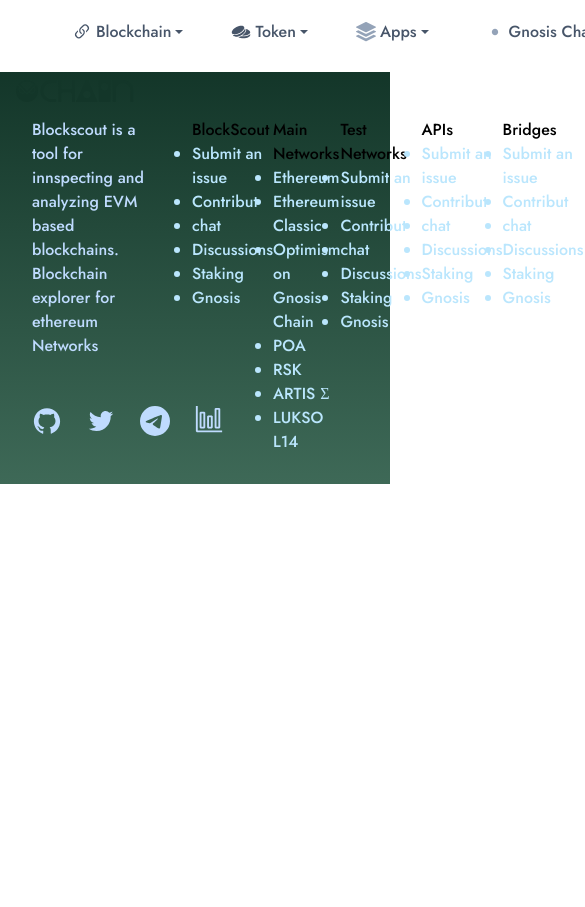
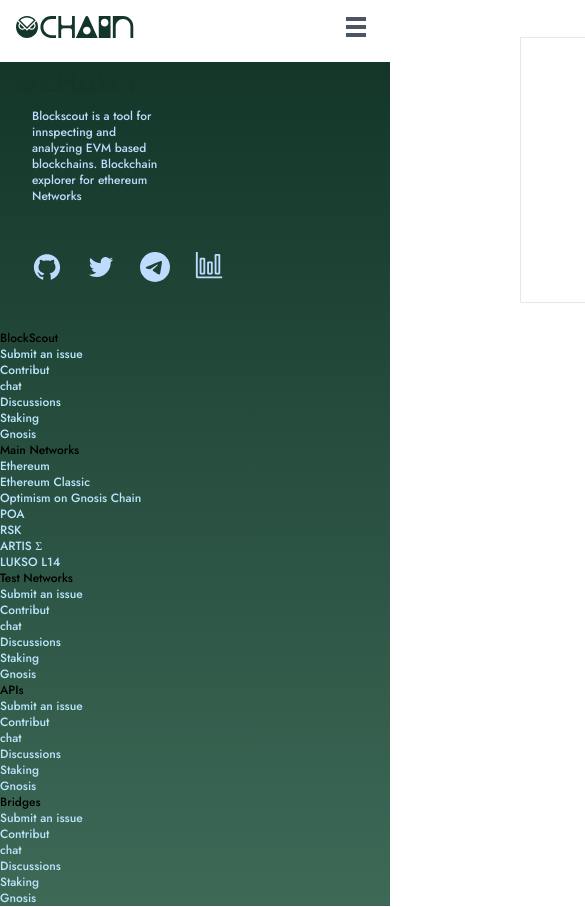
Before and after one commit to Internship-ADIGOS/Clone-project, a React (Vite) app: page / in a window 390 px wide. Shown: the top 907 px of the page, 585 px wide, since content can reach past the window. Before the commit the page ends 844 px from the top, so only its background shows below. Built offline with nearby package versions, Linux system fonts and the light colour scheme.

Commit message:
changes applied

```diff
--- a/src/components/Footer.jsx
+++ b/src/components/Footer.jsx
@@ -50,12 +50,12 @@
         "Gnosis",
     ]
   return (
-    <div className='bottom-0 w-full bg-gradient-to-b from-dark to-light font-sans'>
+    <div className='bottom-0 w-full  bg-gradient-to-b from-dark to-light font-sans'>
        <div id='logo' className='flex m-2 p-2 rounded-lg'>
         <img src={logowhite} alt="logo"/>
       </div>
 
-      <div className='flex justify-between'>
+      <div className='block md:flex text-xs md:text-base justify-between'>
       <div className='w-32 text-blue-200 mx-8'>
         <p>Blockscout is a tool for innspecting and analyzing EVM based blockchains. Blockchain explorer for ethereum Networks</p>
         <div className='flex text-3xl justify-between w-48 py-12'>
--- a/src/components/Navbar.jsx
+++ b/src/components/Navbar.jsx
@@ -16,11 +16,11 @@
   return (
     <div className='flex h-22 text-slate-600'>
       {/* logo */}
-      <div id='logo' className='w-2/4 px-3 p-2 m-2'>
-        <img src={logo} alt="logo"  className='md:text-2xl sm-text-2xl'/>
+      <div id='logo' className='block w-full p-2 m-2 md:flex md:w-1/4'>
+        <img src={logo} alt="logo" className='object-fill md:text'/>
       </div>
 
-      <div className='flex p-2 w-auto'>
+      <div className='hidden md:flex md:p-2'>
         {/* blockchain  */}
         <div id="blockchain" className='inline px-2'>
           <button id="dropbtn" className='flex items-center p-3'>
@@ -97,7 +97,7 @@
           <h1>Gnosis Chain</h1>
           <IoMdArrowDropdown />
           </button>
-           <div id="dropdown" className='bg-white rounded-md hidden '>
+           <div id="dropdown" className='bg-white rounded-md hidden'>
             <ul className='p-1'>
               <h1 className='text-xl'>Blocks</h1>
               <li className='block px-4 py-1'><a>Blocks</a></li>
@@ -116,11 +116,11 @@
       </div>
 
       {/* dark theme */}
-      <div className='flex text-2xl p-2 items-center'>
+      <div className='hidden md:flex text-2xl p-2 items-center'>
         <MdDarkMode />
       </div>
 
-      <div className='flex p-2 w-64 items-center'>
+      <div className='hidden md:flex p-2 w-64 items-center'>
       <div className='flex text-xl w-28 items-center'>
        <BsFillPersonFill />
        <a href='/signin' className='font-sans text-base px-2'>Sign in</a>
@@ -128,12 +128,27 @@
       </div>
 
       {/* serachbar */}
-      <div id='input' className='flex inline px-3 outline-1 p-2 w-full items-center bg-slate-200'>
+      <div id='input' className='hidden md:flex inline px-3 outline-1 p-2 w-full items-center bg-slate-200'>
         <div className='text-3xl bg-slate-200'>
         <FiSearch />
         </div>
         <input className='w-full h-9 outline-0 bg-slate-200' placeholder='Search by adress, token symbol, name, transaction'/>
       </div>
+
+      <button className="block md:hidden -right-full py-3 px-4 mx-2 rounded focus:outline-none hover:bg-gray-200">
+        <div className='w-5 h-1 bg-gray-600 mb-1'></div>
+        <div className='w-5 h-1 bg-gray-600 mb-1'></div>
+        <div className='w-5 h-1 bg-gray-600'></div>
+
+        <div className='absolute top-0 -right-full h-auto w-8/12 bg-white border opacity-0 sm:right-0 '>
+          <ul className='flex flex-col items-center w-full text-base cursor-pointer pt-10'>
+          <li className='hover:bg-gray-200 py-4 px-6 w-full'>Blockchain</li>
+          <li className='hover:bg-gray-200 py-4 px-6 w-full'>Token</li>
+          <li className='hover:bg-gray-200 py-4 px-6 w-full'>Apps</li>
+          <li className='hover:bg-gray-200 py-4 px-6 w-full'>Gnosis chain</li>
+          </ul>
+        </div>
+      </button>
     </div>
   )
 }
--- a/tailwind.config.cjs
+++ b/tailwind.config.cjs
@@ -12,7 +12,10 @@
       colors:{
         "dark":'#133629',
         'light':'#3e6957'
-      }
+      },
+      display:['group-focus'],
+      opacity:['group-focus'],
+      inset:['group-focus']
     },
   },
   plugins: [],
```
